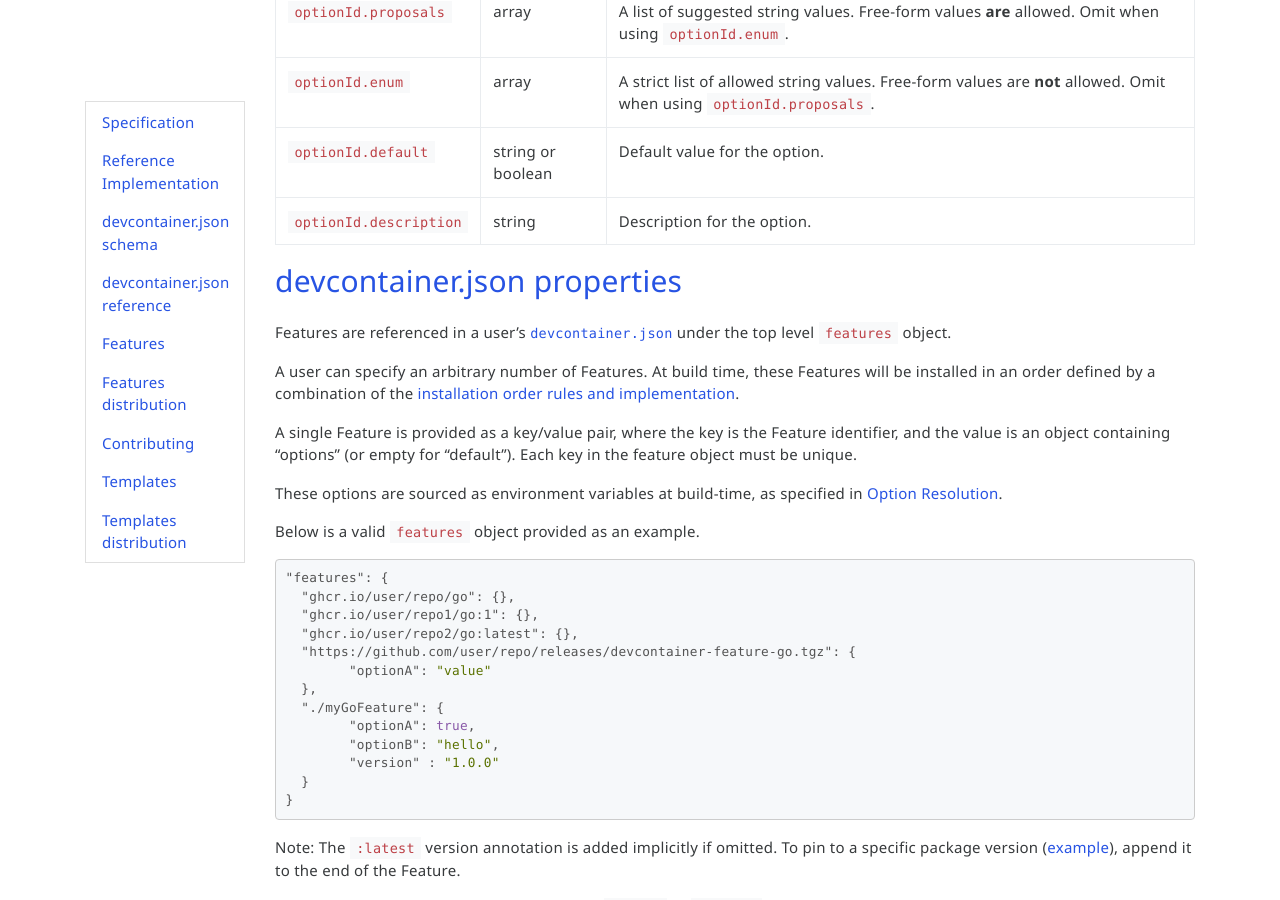
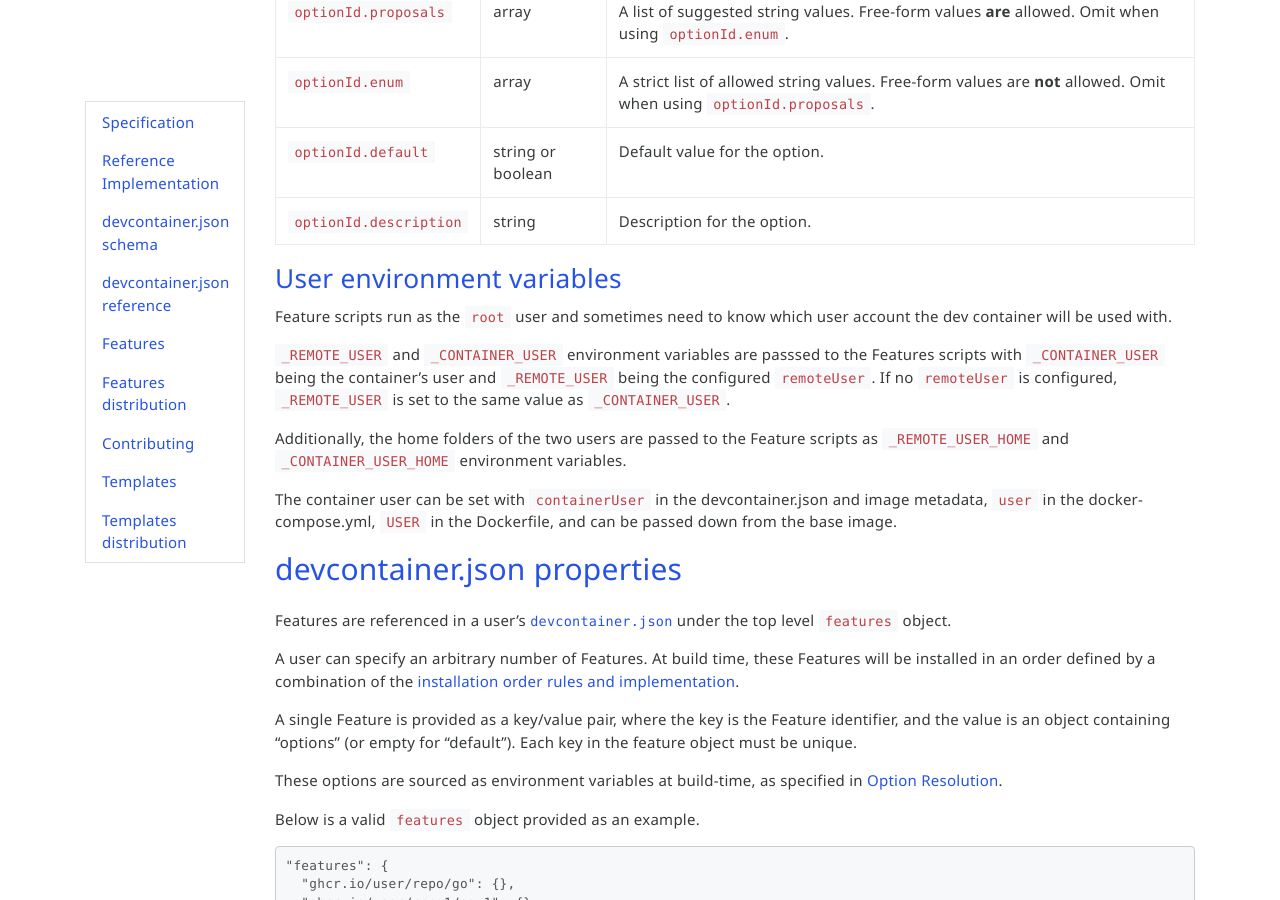
Before and after one commit to devcontainers/devcontainers.github.io, a Jekyll site: the page built from _implementors/features.md, in a window 1280 px wide and 900 px high, scrolled down 2472 px. Built offline with Jekyll 4.4.1, drawn with Linux system fonts in a browser that asks for light colours; nearby versions of some CDN libraries; comment, search, counter and statistics services are not loaded.

Commit message:
Add feature env var

```diff
--- a/_implementors/features.md
+++ b/_implementors/features.md
@@ -81,6 +81,16 @@ The options property contains a map of option IDs and their related configuratio
 | `optionId.default` | string or boolean | Default value for the option. |
 | `optionId.description` | string | Description for the option. |
 {: .table .table-bordered .table-responsive}
+
+### <a href="#user-env-var" name="user-env-var" class="anchor"> User environment variables </a>
+
+Feature scripts run as the `root` user and sometimes need to know which user account the dev container will be used with.
+
+`_REMOTE_USER` and `_CONTAINER_USER` environment variables are passsed to the Features scripts with `_CONTAINER_USER` being the container's user and `_REMOTE_USER` being the configured `remoteUser`. If no `remoteUser` is configured, `_REMOTE_USER` is set to the same value as `_CONTAINER_USER`.
+
+Additionally, the home folders of the two users are passed to the Feature scripts as `_REMOTE_USER_HOME` and `_CONTAINER_USER_HOME` environment variables.
+
+The container user can be set with `containerUser` in the devcontainer.json and image metadata, `user` in the docker-compose.yml, `USER` in the Dockerfile, and can be passed down from the base image.
 
 ## <a href="#devcontainer-json-properties" name="devcontainer-json-properties" class="anchor"> devcontainer.json properties </a>
 
```
